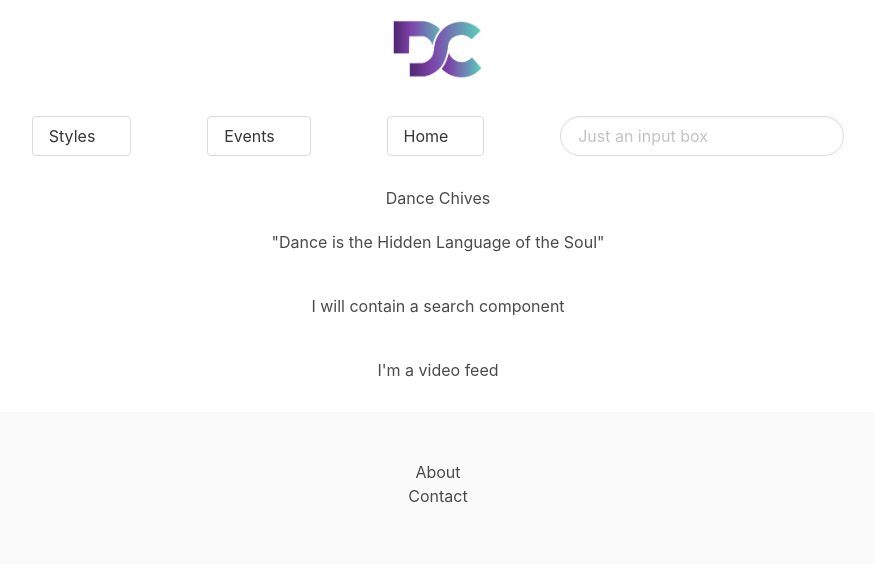
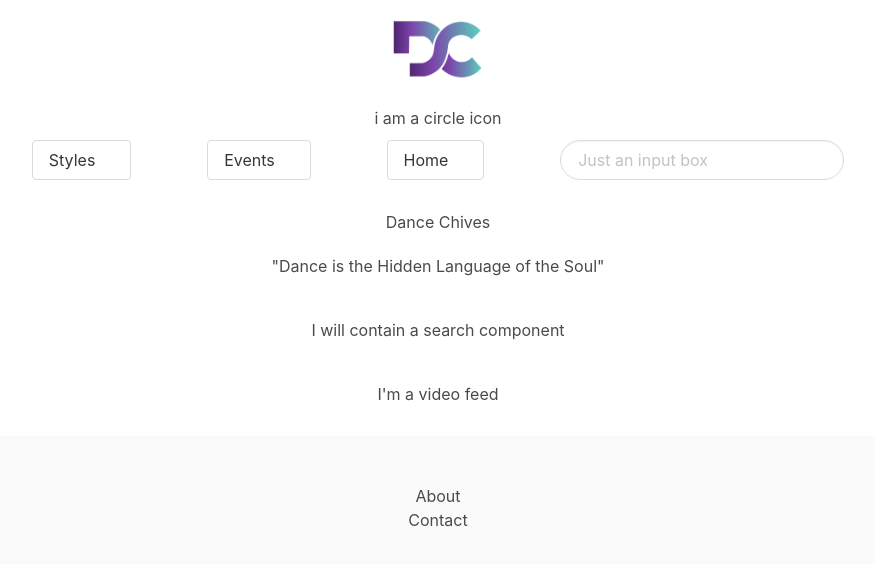
Before and after one commit to brandonawds/DanceChivesMVP, a React (Create React App) app: page / in a window 1280 px wide. Shown: the top 564 px of the page, without its empty margins (202-1077 px from the left). Built offline with nearby package versions, Linux system fonts and the light colour scheme; no server answers.

Commit message:
changed css file structure and added folders

```diff
--- a/src/CSS/GlobalCSS.css
+++ b/src/CSS/GlobalCSS.css
@@ -1,4 +1,4 @@
-@import "./NavBar.css";
+@import "./NavBarAndHeader.css";
 @import "./Home.css";
 @import "./LoginForm.css";
 @import "./SignupForm.css";
--- a/src/CSS/NavBar.css
+++ b/src/CSS/NavBarAndHeader.css
@@ -1,6 +1,6 @@
 .navBar {
   /* display: flex;
-  justify-content: space-evenly; */
+    justify-content: space-evenly; */
   align-items: center;
   margin: 10px 30px;
 }
@@ -16,3 +16,6 @@
   height: auto;
   max-height: 100px;
 }
+
+.logo-and-profile-icon {
+}
--- a/src/Components/HeaderComponents/Header.jsx
+++ b/src/Components/HeaderComponents/Header.jsx
@@ -1,15 +1,18 @@
 import React from "react";
 // * Component Imports
 import NavBar from "../NavBarComponents/NavBar";
-
+import ProfileSigninIcon from "./ProfileSigninIcon";
 const Header = () => {
   return (
     <div className="header">
-      <img
-        className="logo-img"
-        src="dance-chives-logo.png"
-        alt="DC letters in blue and green"
-      />
+      <div className="logo-and-profile-icon">
+        <img
+          className="logo-img"
+          src="dance-chives-logo.png"
+          alt="DC letters in blue and green"
+        />
+        <ProfileSigninIcon />
+      </div>
       <NavBar />
     </div>
   );
--- /dev/null
+++ b/src/Components/HeaderComponents/ProfileSigninIcon.jsx
@@ -0,0 +1,7 @@
+import React from "react";
+
+const ProfileSigninIcon = () => {
+  return <div>i am a circle icon</div>;
+};
+
+export default ProfileSigninIcon;
```
